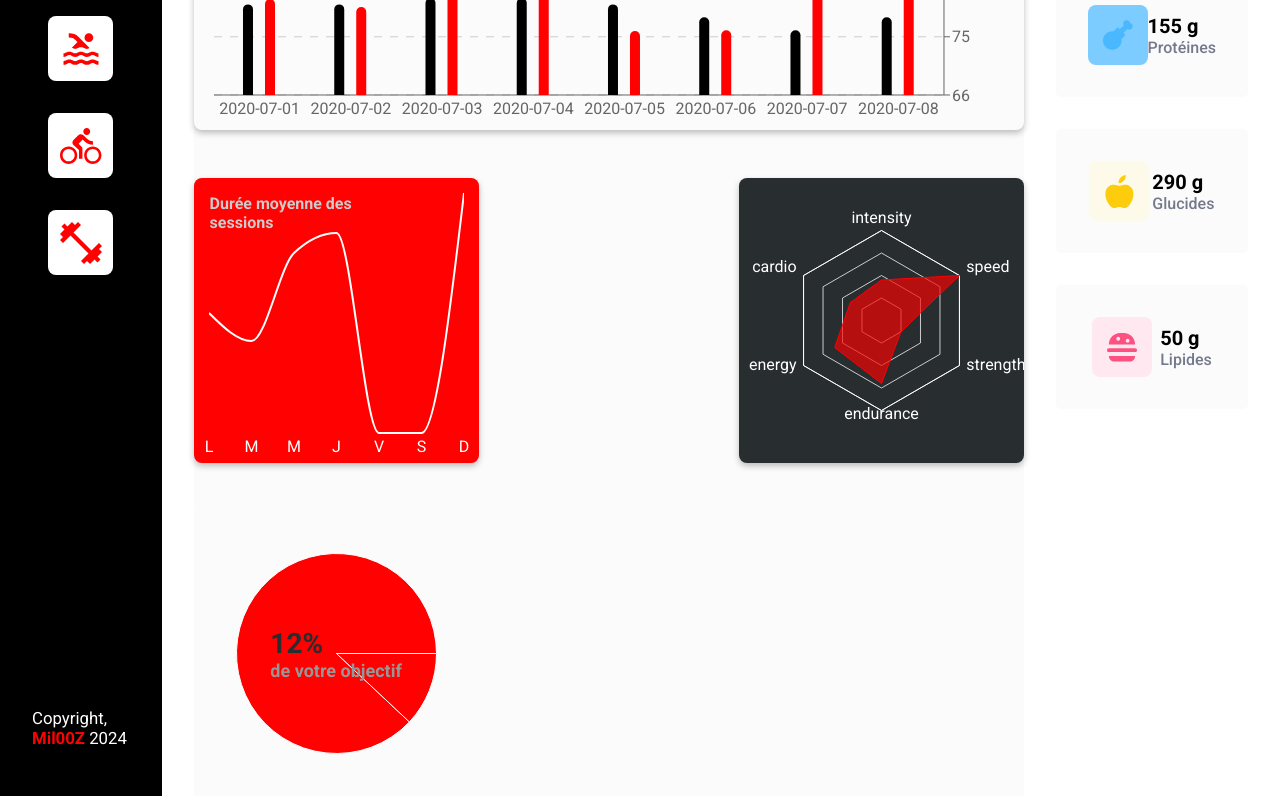
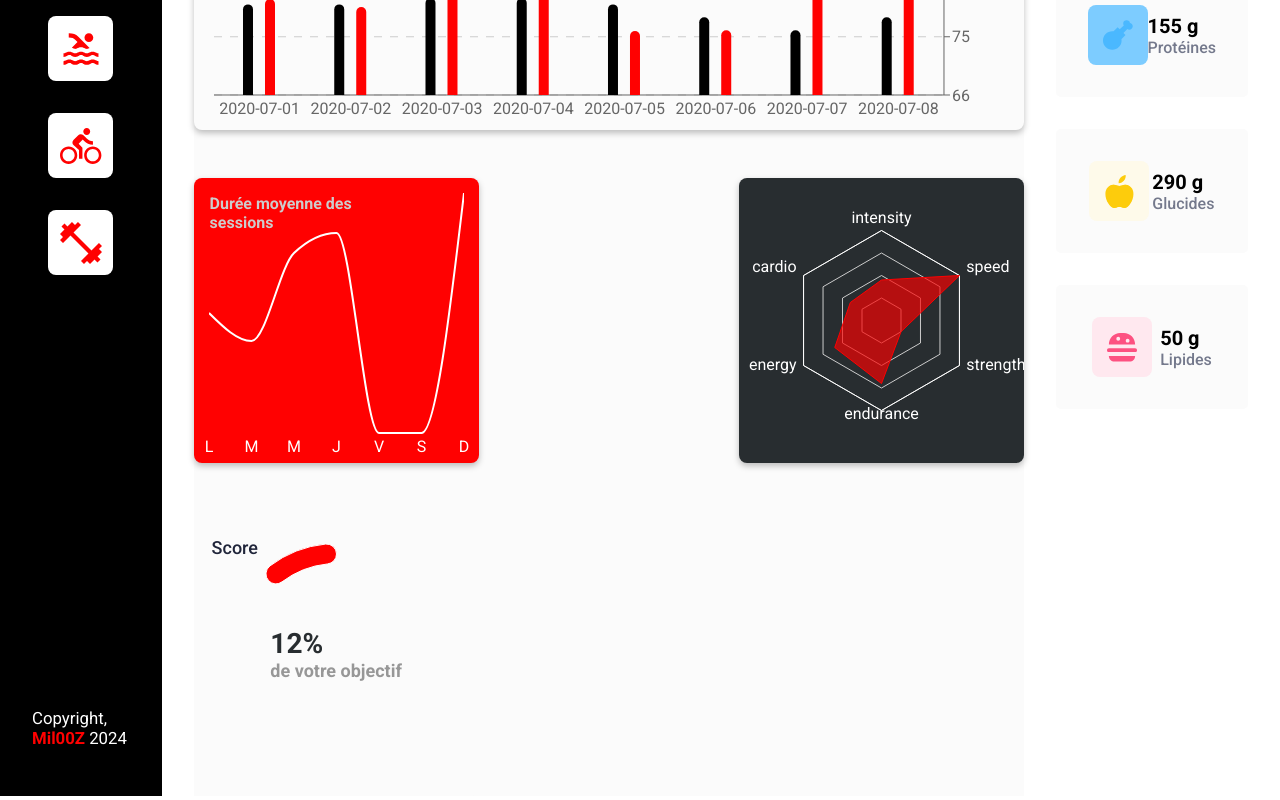
Before and after one commit to Mil00Z/sport-see, a React (Vite) app: page / in a window 1280 px wide. Shown: the part 545-1345 px from the top of the page. Built offline with nearby package versions, Linux system fonts and the light colour scheme.

Commit message:
debeug mathematical calcul of progress angle bar + constante starting Value

```diff
--- a/src/components/graphics/Score.jsx
+++ b/src/components/graphics/Score.jsx
@@ -19,6 +19,9 @@ const Score = () =>{
 const finalScore = mockUser[0]?.todayScore || mockUser[0]?.score;
 
 
+let startingAngle = 90 ;
+
+
 useEffect(() => {
 
   if (finalScore) {
@@ -27,12 +30,9 @@ useEffect(() => {
 
     setDataSets([
       {
-        "name": "Full",
-        "value": (1 - finalScore) * 100
-      },
-      {
         "name": "Score",
-        "value": (finalScore) * 100
+        "value": finalScore,
+        "startingAngle":startingAngle
       }
     ])
 
@@ -51,19 +51,20 @@ useEffect(() => {
 
       {finalScore ? (
         <>
+        <h2 className='graph-title'>Score</h2>
+
         <ResponsiveContainer width="100%" height="100%">
 
-            <PieChart width={900} height={900}>
-              <Pie data={dataSets} dataKey="value" nameKey="name" cx="50%" cy="50%" outerRadius={100} fill="var(--data-color)"/>
+            <PieChart width={900} height={900} fill="var(--white-color)">
 
-              <Tooltip />
+              <Pie data={dataSets} dataKey="value" nameKey="name" cx="50%" cy="50%" innerRadius={90} cornerRadius={20}  fill="var(--timer-color)" startAngle={startingAngle} endAngle={(startingAngle + (finalScore * 360)).toFixed(0)}  />
 
             </PieChart>
 
         </ResponsiveContainer>
 
         <div className="final">
-        {finalScore * 100}%
+        {(finalScore * 100)}%
         <span className='baseline'>de votre objectif</span>
         </div>
 
```
